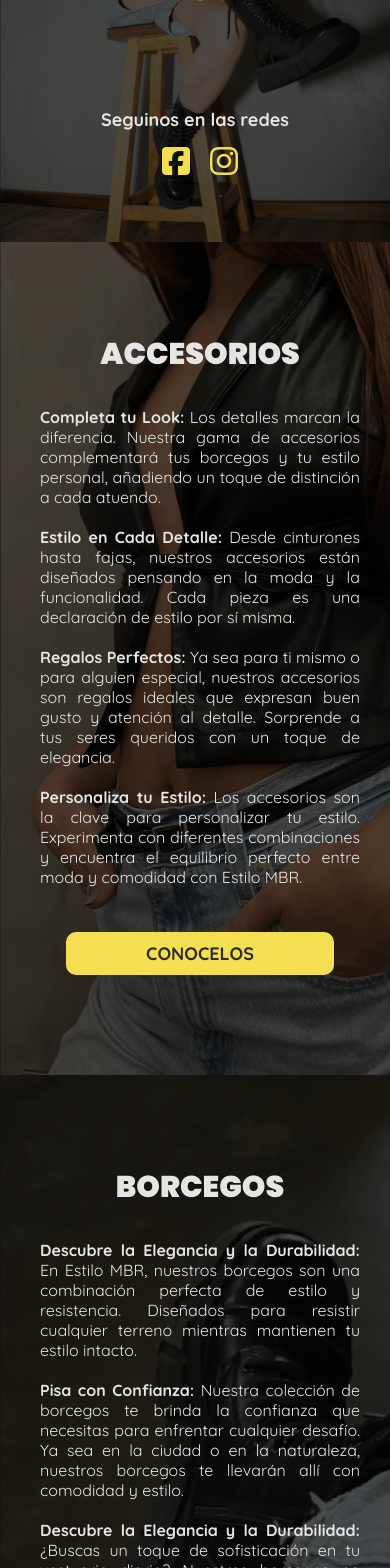
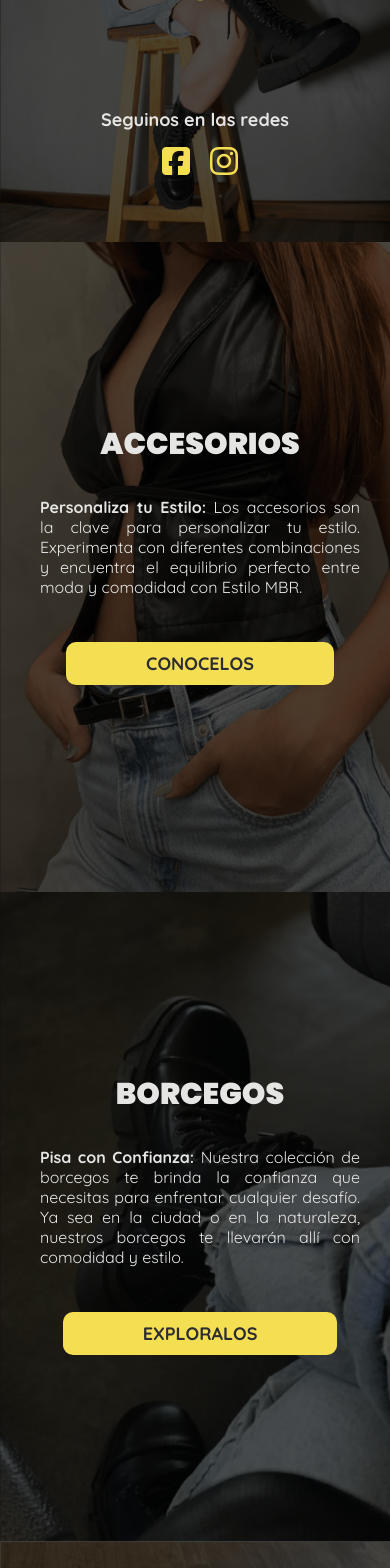
Before and after one commit to scherpablo/mbr-react-vite, a React (Vite) app: page / in a window 390 px wide. Shown: the part 432-2000 px from the top of the page. Built offline with nearby package versions, Linux system fonts and the light colour scheme; no server answers.

Commit message:
update sections

```diff
--- a/src/components/SectionThree/SectionThree.jsx
+++ b/src/components/SectionThree/SectionThree.jsx
@@ -19,17 +19,18 @@ const SectionThree = () => {
           <div className={styles.divTextSection}>
             <h2>Borcegos</h2>
             <p>
-              <span>Descubre la Elegancia y la Durabilidad:</span> En Estilo
+              {/* <span>Descubre la Elegancia y la Durabilidad:</span> En Estilo
               MBR, nuestros borcegos son una combinación perfecta de estilo y
               resistencia. Diseñados para resistir cualquier terreno mientras
               mantienen tu estilo intacto.<br></br>
-              <br></br>
+              <br></br> */}
               <span>Pisa con Confianza:</span> Nuestra colección de borcegos te
               brinda la confianza que necesitas para enfrentar cualquier
               desafío. Ya sea en la ciudad o en la naturaleza, nuestros borcegos
-              te llevarán allí con comodidad y estilo.<br></br>
-              <br></br>
-              <span>Descubre la Elegancia y la Durabilidad:</span> ¿Buscas un
+              te llevarán allí con comodidad y estilo.
+              {/* <br></br>
+              <br></br> */}
+              {/* <span>Descubre la Elegancia y la Durabilidad:</span> ¿Buscas un
               toque de sofisticación en tu vestuario diario? Nuestros borcegos
               no solo son funcionales, sino que también añaden un toque de
               elegancia a tu estilo único. Descubre cómo puedes destacar con
@@ -38,7 +39,7 @@ const SectionThree = () => {
               <span>Hechos para Durar:</span> No comprometemos la calidad. Cada
               par de borcegos Estilo MBR está construido con los mejores
               materiales para asegurar que te acompañen durante años. Invierte
-              en calidad, invierte en Estilo MBR.
+              en calidad, invierte en Estilo MBR. */}
             </p>
             <Link
               to="https://tienda.estilombr.com.ar/calzado/borcegos/"
--- a/src/components/SectionThree/SectionThree.module.css
+++ b/src/components/SectionThree/SectionThree.module.css
@@ -82,7 +82,7 @@
   }
   .divTextSection {
     width: 80%;
-    margin: 60px auto 0 auto;
+    margin: 200px auto 0 auto;
   }
   .divTextSection h2 {
     font-size: 30px;
@@ -101,6 +101,6 @@
     padding-bottom: 100px;
   }
   .divTextSection {
-    margin: 90px auto 0 auto;
+    margin: 180px auto 0 auto;
   }
 }
--- a/src/components/SectionTwo/SectionTwo.jsx
+++ b/src/components/SectionTwo/SectionTwo.jsx
@@ -19,7 +19,7 @@ const SectionTwo = () => {
           <div className={styles.divTextSection}>
             <h2>Accesorios</h2>
             <p>
-              <span>Completa tu Look:</span> Los detalles marcan la diferencia.
+              {/* <span>Completa tu Look:</span> Los detalles marcan la diferencia.
               Nuestra gama de accesorios complementará tus borcegos y tu estilo
               personal, añadiendo un toque de distinción a cada atuendo.
               <br></br>
@@ -33,7 +33,7 @@ const SectionTwo = () => {
               alguien especial, nuestros accesorios son regalos ideales que
               expresan buen gusto y atención al detalle. Sorprende a tus seres
               queridos con un toque de elegancia.<br></br>
-              <br></br>
+              <br></br> */}
               <span>Personaliza tu Estilo:</span> Los accesorios son la clave
               para personalizar tu estilo. Experimenta con diferentes
               combinaciones y encuentra el equilibrio perfecto entre moda y
--- a/src/components/SectionTwo/SectionTwo.module.css
+++ b/src/components/SectionTwo/SectionTwo.module.css
@@ -81,7 +81,7 @@
   }
   .divTextSection {
     width: 80%;
-    margin: 40px auto 0 auto;
+    margin: 200px auto;
   }
   .divTextSection h2 {
     font-size: 30px;
@@ -100,6 +100,6 @@
       padding-bottom: 100px;
     }
     .divTextSection {
-      margin: 90px auto 0 auto;
+      margin: 180px auto 0 auto;
     }
 }
```
